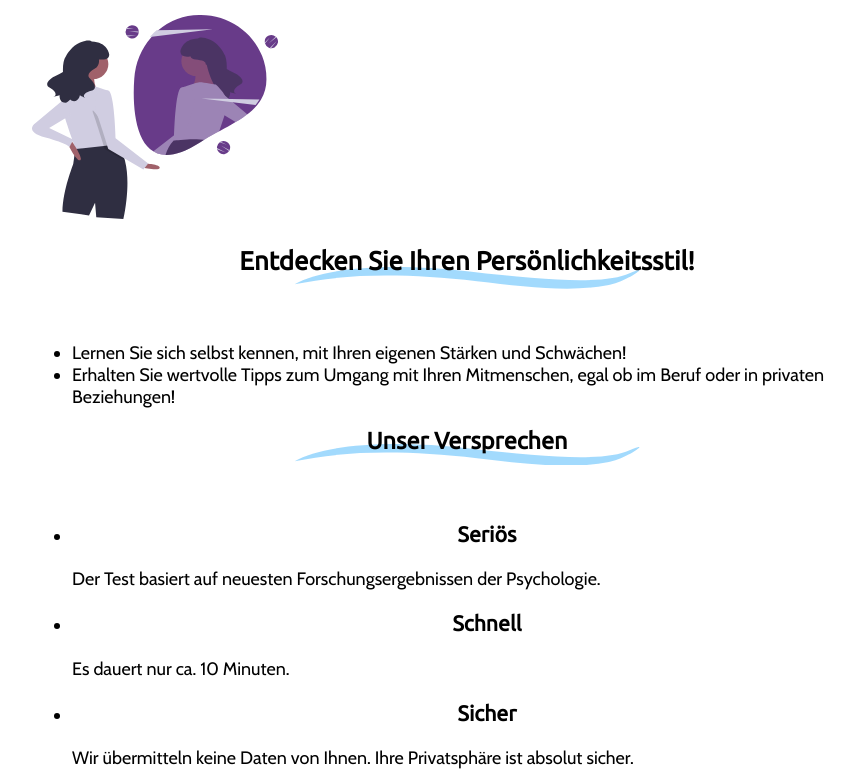
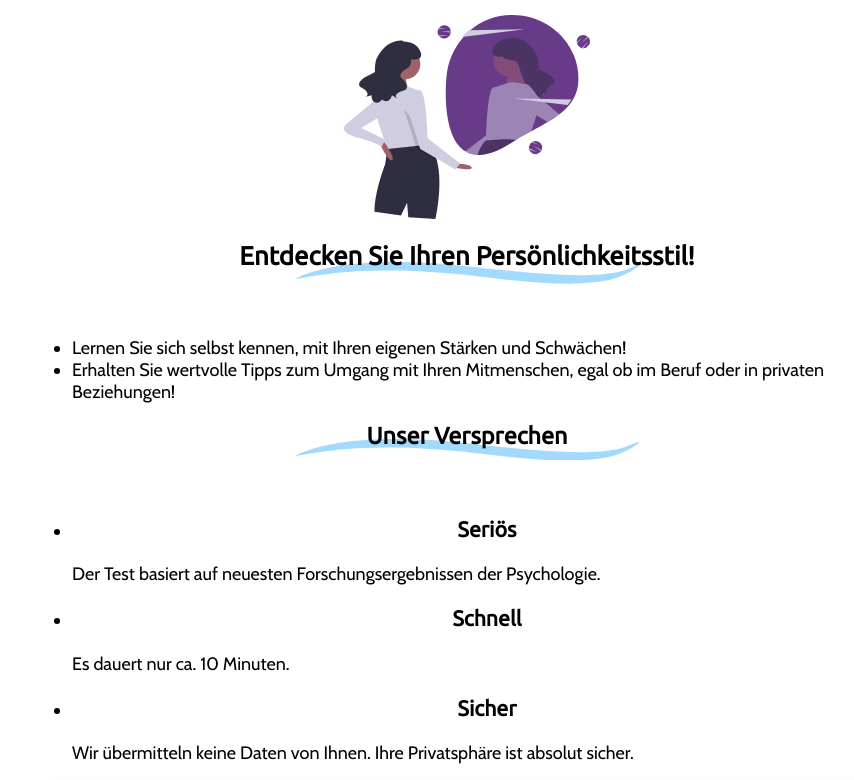
Before and after one commit to karstenlenz/Youlity, a React (Create React App) app: page / in a window 1280 px wide. Shown: the top 780 px of the page, without its empty margins (173-1027 px from the left). Built offline with nearby package versions, Linux system fonts and the light colour scheme.

Commit message:
Center images horizontally

```diff
--- a/src/GlobalStyles.js
+++ b/src/GlobalStyles.js
@@ -68,4 +68,9 @@ h6 {
 a {
     text-decoration:none;
     }
+
+img {
+    display:block;
+    margin:0 auto;
+    }
 `
```
